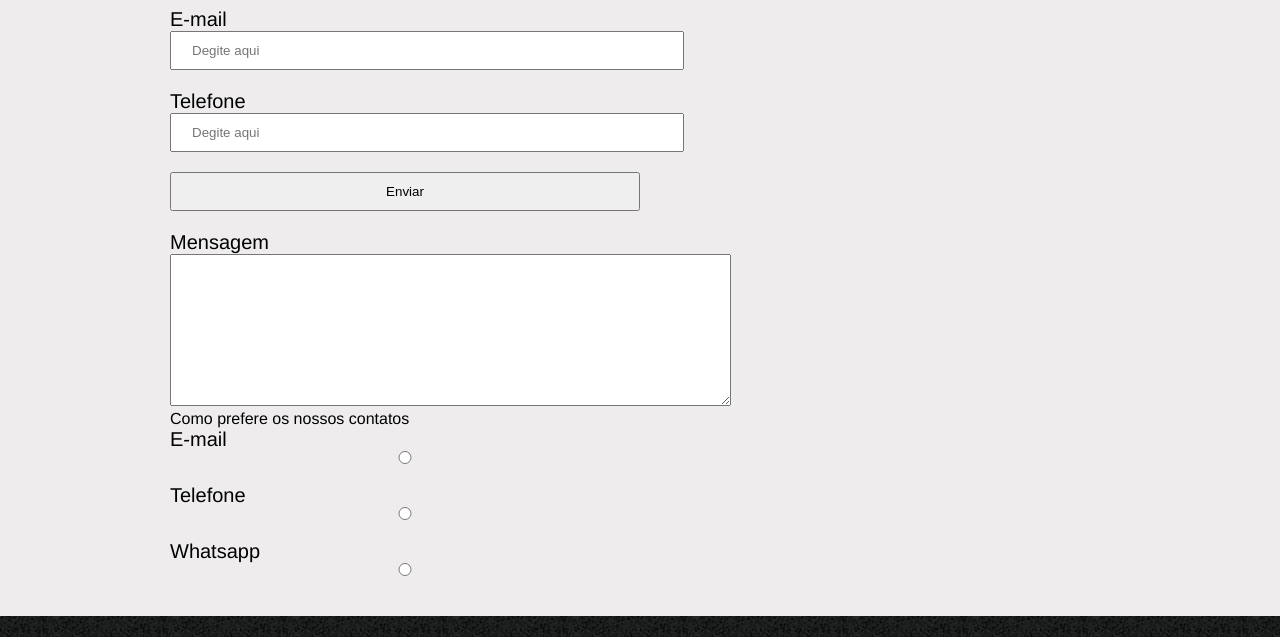
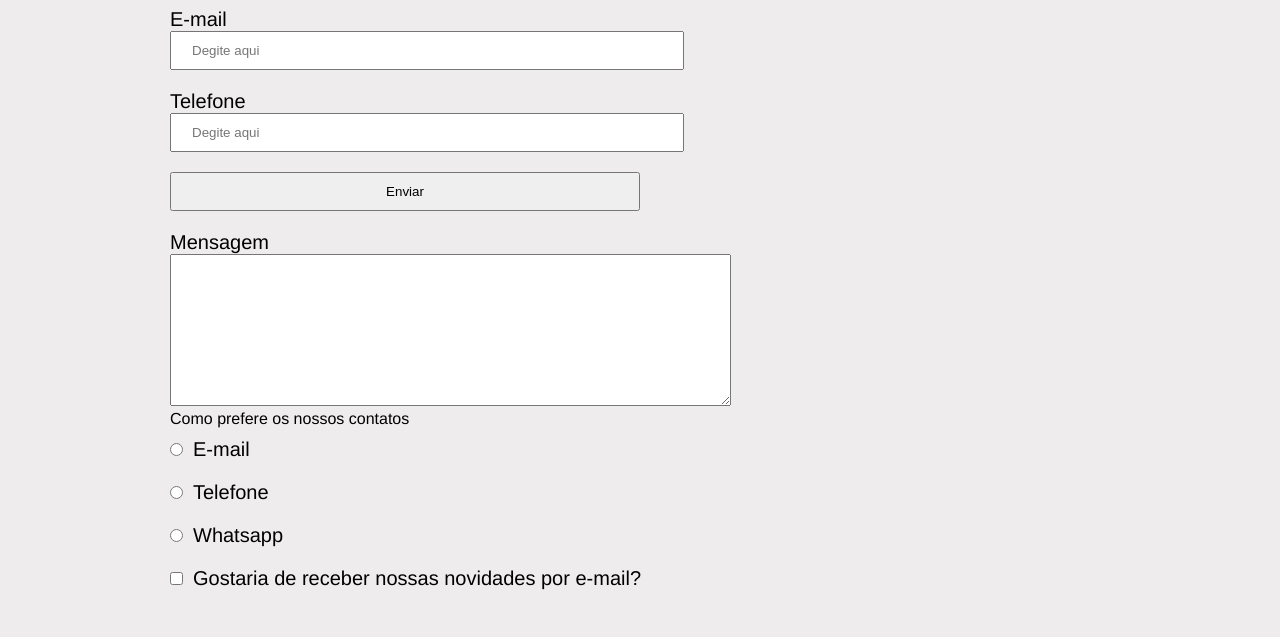
Before and after one commit to linusmanuel/barbearia-alura, a website: page contato.html in a window 1280 px wide. Shown: the part 412-1049 px from the top of the page. Drawn offline with Linux system fonts and the light colour scheme.

Commit message:
feat: Add input styles

```diff
--- a/contato.html
+++ b/contato.html
@@ -23,12 +23,27 @@
 		<main>
 			<form action="#">
 				<label for="nomesobrenome">Nome e Sobrenome</label>
-				<input type="text" placeholder="Degite aqui" id="nomesobrenome" />
+				<input
+					class="input-padrao"
+					type="text"
+					placeholder="Degite aqui"
+					id="nomesobrenome"
+				/>
 				<label for="email">E-mail</label>
-				<input type="email" placeholder="Degite aqui" id="email" />
+				<input
+					class="input-padrao"
+					type="email"
+					placeholder="Degite aqui"
+					id="email"
+				/>
 				<label for="telefone">Telefone</label>
-				<input type="tel" placeholder="Degite aqui" id="telefone" />
-				<input type="button" value="Enviar" />
+				<input
+					class="input-padrao"
+					type="tel"
+					placeholder="Degite aqui"
+					id="telefone"
+				/>
+				<input class="input-padrao" type="button" value="Enviar" />
 
 				<label for="mensagem">Mensagem</label>
 				<textarea name="mensagem" id="mensagem" cols="68" rows="10"></textarea>
@@ -36,18 +51,35 @@
 				<div>
 					<p>Como prefere os nossos contatos</p>
 					<label for="radio-email"
-						>E-mail
-						<input type="radio" name="contato" id="radio-email" />
+						><input
+							class="checkbox"
+							type="radio"
+							name="contato"
+							id="radio-email"
+						/>E-mail</label
+					>
+					<label for="radio-telefone"
+						><input
+							class="checkbox"
+							type="radio"
+							name="contato"
+							id="radio-telefone"
+						/>Telefone
 					</label>
 					<label for="radio-telefone"
-						>Telefone
-						<input type="radio" name="contato" id="radio-telefone" />
-					</label>
-					<label for="radio-telefone"
-						>Whatsapp
-						<input type="radio" name="contato" id="radio-whatsapp" />
+						><input
+							class="checkbox"
+							type="radio"
+							name="contato"
+							id="radio-whatsapp"
+						/>Whatsapp
 					</label>
 				</div>
+
+				<label
+					><input class="checkbox" type="checkbox" />Gostaria de receber nossas
+					novidades por e-mail?</label
+				>
 			</form>
 		</main>
 		<footer>
--- a/styles.css
+++ b/styles.css
@@ -106,11 +106,16 @@ form label {
   font-size: 20px;
 }
 
-form input {
+.input-padrao {
   display: block;
   width: 50%;
   margin-bottom: 20px;
   padding: 10px 20px;
+}
+
+.checkbox {
+  margin-block: 15px;
+  margin-right: 10px;
 }
 
 footer {
```
